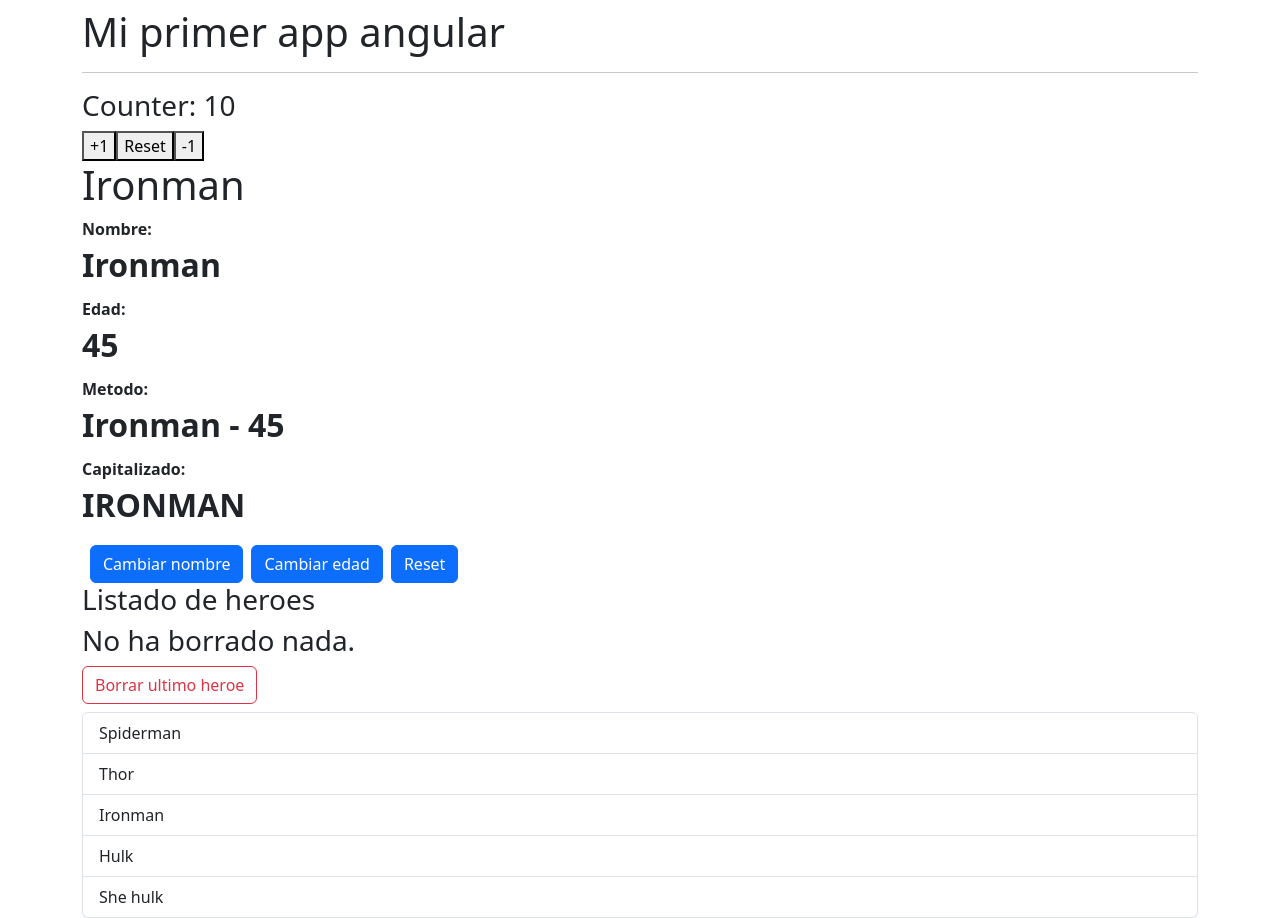
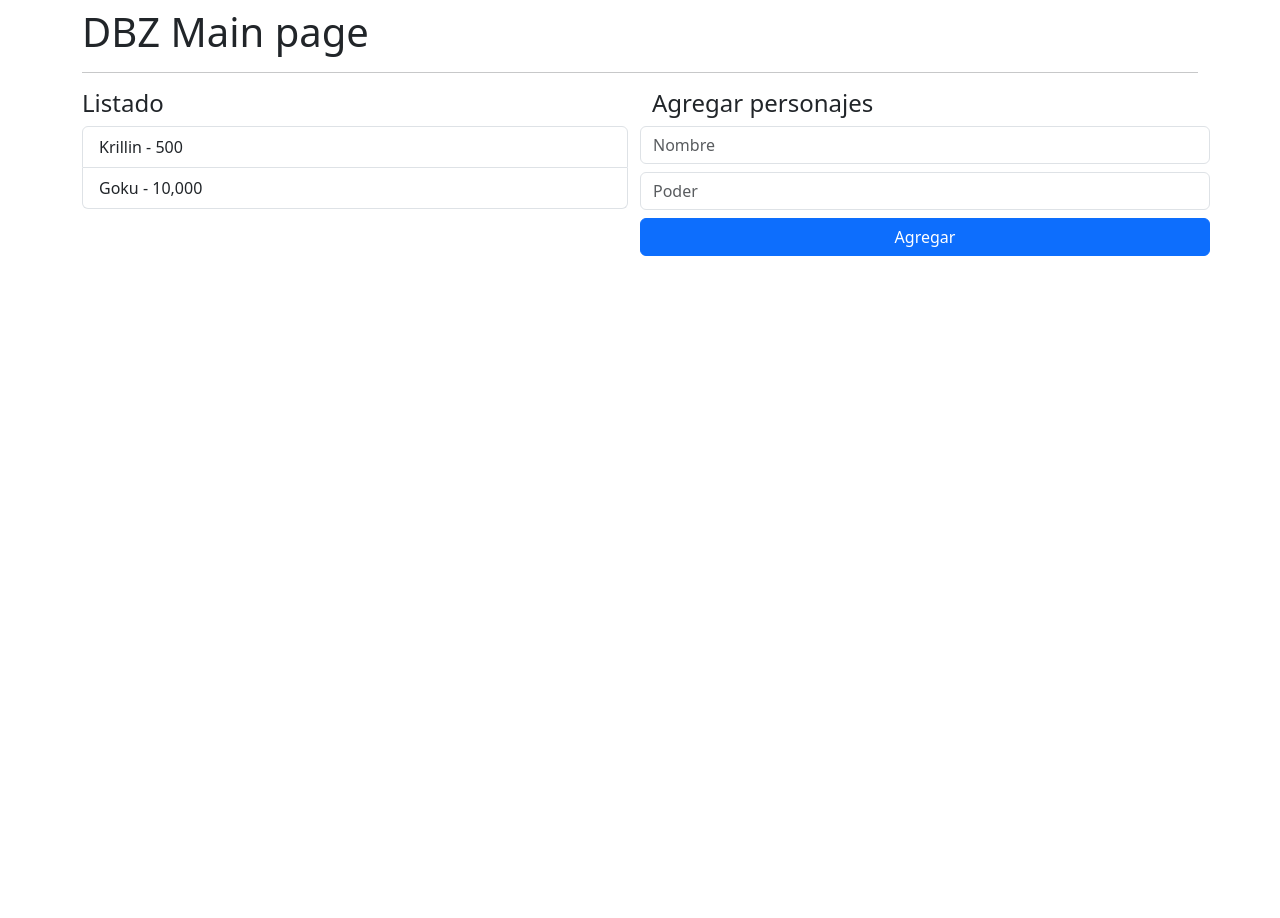
Before and after one commit to Rod698/angular-bases, an Angular app: page / in a window 1280 px wide. After the commit the page ends 800 px from the top, so only its background shows below. Built offline with nearby package versions, Linux system fonts and the light colour scheme.

Commit message:
Add dbz module and list component

```diff
--- a/src/app/app.component.html
+++ b/src/app/app.component.html
@@ -1,6 +1,8 @@
-<h1> {{ title }} </h1>
+<!-- <h1> {{ title }} </h1>
 <hr>
 
 <app-counter></app-counter>
 <app-heroes-hero></app-heroes-hero>
-<app-heroes-list></app-heroes-list>
+<app-heroes-list></app-heroes-list> -->
+
+<app-dbz-main-page></app-dbz-main-page>
--- a/src/app/app.module.ts
+++ b/src/app/app.module.ts
@@ -1,7 +1,9 @@
 import { NgModule } from '@angular/core';
 import { BrowserModule } from '@angular/platform-browser';
+
 import { CounterModule } from './counter/components/counter.module';
 import { HeroesModule } from './heroes/heroes.module';
+import { DbzModule } from './dbz/dbz.module';
 
 import { AppComponent } from './app.component';
 
@@ -12,7 +14,8 @@ import { AppComponent } from './app.component';
   imports: [
     BrowserModule,
     CounterModule,
-    HeroesModule
+    HeroesModule,
+    DbzModule,
   ],
   providers: [],
   bootstrap: [AppComponent]
--- /dev/null
+++ b/src/app/dbz/components/list/list.component.html
@@ -0,0 +1,5 @@
+<h4>Listado</h4>
+<ul class="list-group">
+  <li class="list-group-item"> Krillin - 500</li>
+  <li class="list-group-item"> Goku - 10,000</li>
+</ul>
--- /dev/null
+++ b/src/app/dbz/pages/main-page.component.html
@@ -0,0 +1,17 @@
+<h1> DBZ Main page</h1>
+<hr>
+
+<div class="row">
+  <div class="col">
+    <app-dbz-list></app-dbz-list>
+  </div>
+
+  <div class="col">
+    <h4>Agregar personajes</h4>
+    <form class="row">
+      <input type="text" class="form-control mb-2" placeholder="Nombre">
+      <input type="number" class="form-control mb-2" placeholder="Poder">
+      <button type="submit" class="btn btn-primary"> Agregar </button>
+    </form>
+  </div>
+</div>
```
Also changed, not shown: src/app/dbz/components/list/list.component.ts (added, +10 -0 lines), src/app/dbz/dbz.module.ts (added, +21 -0 lines), src/app/dbz/pages/main-page.component.ts (added, +9 -0 lines), src/app/dbz/components/list/list.component.css (added).
